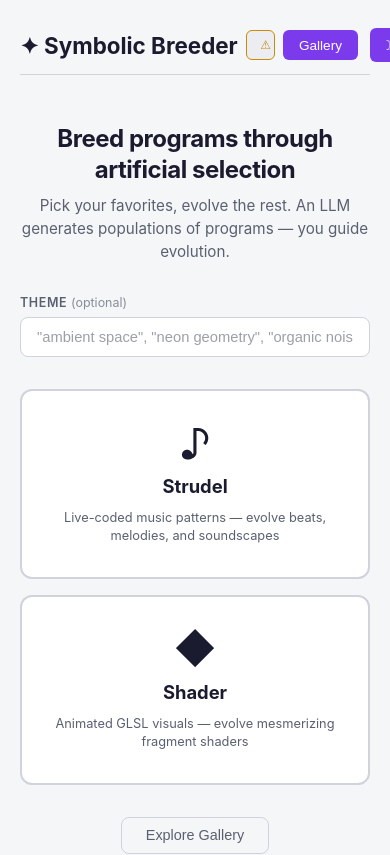
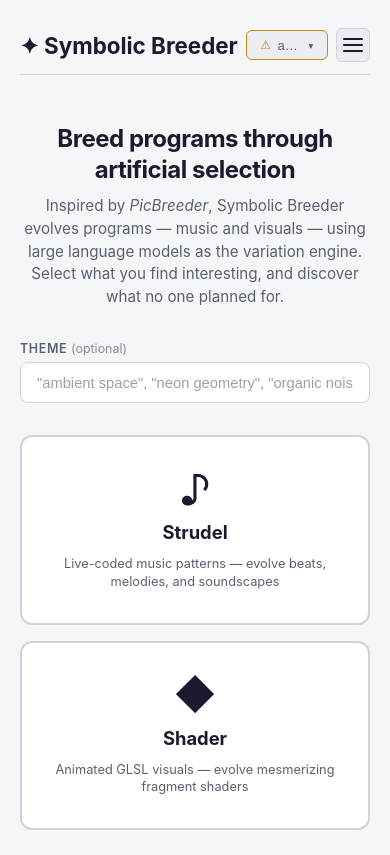
Before and after one commit to TheDevilWillBeBee/SymbolicBreeder, a React (Vite) app in the folder frontend/: page / in a window 390 px wide. Shown: the top 855 px of the page. Built offline with nearby package versions, Linux system fonts and the light colour scheme; no server answers.

Commit message:
change UI color palette, header

```diff
--- a/frontend/src/App.css
+++ b/frontend/src/App.css
@@ -6,12 +6,12 @@
   --bg-secondary: #ffffff;
   --bg-tertiary: #ecedf2;
   --border: #d0d3dc;
-  --border-selected: #8b5cf6;
+  --border-selected: #f59e0b;
   --border-playing: #22c55e;
   --text-primary: #1a1b2e;
   --text-secondary: #5a6070;
-  --accent: #7c3aed;
-  --accent-hover: #6d28d9;
+  --accent: #d97706;
+  --accent-hover: #b45309;
   --success: #16a34a;
   --error: #dc2626;
   --warning: #ca8a04;
@@ -19,20 +19,20 @@
 }
 
 [data-theme="dark"] {
-  --bg-primary: #0f0f1a;
-  --bg-secondary: #1a1b2e;
-  --bg-tertiary: #252640;
-  --border: #2a2b3e;
-  --border-selected: #8b5cf6;
+  --bg-primary: #0f0f14;
+  --bg-secondary: #1a1b24;
+  --bg-tertiary: #25262f;
+  --border: #2a2b35;
+  --border-selected: #f59e0b;
   --border-playing: #22c55e;
   --text-primary: #e2e8f0;
   --text-secondary: #94a3b8;
-  --accent: #8b5cf6;
-  --accent-hover: #7c3aed;
+  --accent: #f59e0b;
+  --accent-hover: #d97706;
   --success: #22c55e;
   --error: #ef4444;
   --warning: #e6a700;
-  --code-bg: #0f1019;
+  --code-bg: #0f1014;
 }
 
 *,
@@ -70,13 +70,93 @@ body.modality-non-strudel .cm-panels {
 /* ── Header ── */
 
 .app-header {
-  display: flex;
-  justify-content: space-between;
-  align-items: center;
   padding: 0.75rem 0;
   border-bottom: 1px solid var(--border);
   margin-bottom: 1rem;
+}
+
+.header-row-top {
+  display: flex;
+  align-items: center;
   gap: 0.5rem;
+}
+
+/* Hamburger button – hidden on desktop */
+.hamburger-btn {
+  display: none;
+  flex-direction: column;
+  justify-content: center;
+  gap: 4px;
+  background: var(--bg-tertiary);
+  border: 1px solid var(--border);
+  border-radius: 6px;
+  width: 34px;
+  height: 34px;
+  padding: 6px;
+  cursor: pointer;
+  margin-left: auto;
+  flex-shrink: 0;
+  transition: border-color 0.15s;
+}
+.hamburger-btn:hover,
+.hamburger-btn.open {
+  border-color: var(--accent);
+}
+.hamburger-line {
+  display: block;
+  width: 100%;
+  height: 2px;
+  background: var(--text-primary);
+  border-radius: 1px;
+  transition: transform 0.2s, opacity 0.2s;
+}
+.hamburger-btn.open .hamburger-line:nth-child(1) {
+  transform: translateY(6px) rotate(45deg);
+}
+.hamburger-btn.open .hamburger-line:nth-child(2) {
+  opacity: 0;
+}
+.hamburger-btn.open .hamburger-line:nth-child(3) {
+  transform: translateY(-6px) rotate(-45deg);
+}
+
+/* Mobile dropdown menu – hidden on desktop */
+.header-mobile-menu {
+  display: none;
+}
+
+@media (max-width: 700px) {
+  .hamburger-btn {
+    display: flex;
+  }
+  .header-actions-desktop {
+    display: none !important;
+  }
+  .header-model-toggle {
+    min-width: 0;
+    flex: 1 1 0;
+    overflow: hidden;
+  }
+  .header-model-label {
+    max-width: 120px;
+  }
+  .header-mobile-menu {
+    display: flex;
+    flex-wrap: wrap;
+    align-items: center;
+    gap: 0.5rem;
+    padding-top: 0.6rem;
+  }
+  .header-mobile-menu button:not(.theme-toggle):not(.header-nav-btn) {
+    background: var(--accent);
+    color: #fff;
+    border: none;
+    padding: 0.45rem 1rem;
+    border-radius: 6px;
+    cursor: pointer;
+    font-size: 0.85rem;
+    font-weight: 500;
+  }
 }
 
 .app-header h1,
@@ -169,6 +249,7 @@ body.modality-non-strudel .cm-panels {
   display: flex;
   align-items: center;
   gap: 0.75rem;
+  margin-left: auto;
 }
 
 .header-actions button {
--- a/frontend/src/App.tsx
+++ b/frontend/src/App.tsx
@@ -32,6 +32,7 @@ export default function App() {
     localStorage.setItem('symbolicBreeder_theme', theme);
   }, [theme]);
 
+  const [menuOpen, setMenuOpen] = useState(false);
   const [modalProgram, setModalProgram] = useState<Program | null>(null);
   const [customizeProgram, setCustomizeProgram] = useState<Program | null>(null);
   const [shareProgram, setShareProgram] = useState<Program | null>(null);
@@ -131,8 +132,10 @@ export default function App() {
               Breed programs through artificial selection
             </p>
             <p className="start-description">
-              Pick your favorites, evolve the rest. An LLM generates
-              populations of programs &mdash; you guide evolution.
+              Inspired by <em>PicBreeder</em>, Symbolic Breeder evolves programs
+              &mdash; music and visuals &mdash; using large language models as
+              the variation engine. Select what you find interesting, and
+              discover what no one planned for.
             </p>
           </div>
 
@@ -211,6 +214,7 @@ export default function App() {
   return (
     <div className="app">
       <header className="app-header">
+        <div className="header-row-top">
           <h1 className="app-title" onClick={goToLanding} title="Go to home page">
             &#10022; Symbolic Breeder
           </h1>
@@ -223,7 +227,17 @@ export default function App() {
             <span className="header-model-label">{llmConfig.provider}/{llmConfig.model}</span>
             <span className="header-model-arrow">{modelPanelOpen ? '\u25B4' : '\u25BE'}</span>
           </button>
-        <div className="header-actions">
+          <button
+            className={'hamburger-btn' + (menuOpen ? ' open' : '')}
+            onClick={() => setMenuOpen((v) => !v)}
+            title="Menu"
+            aria-label="Toggle menu"
+          >
+            <span className="hamburger-line" />
+            <span className="hamburger-line" />
+            <span className="hamburger-line" />
+          </button>
+          <div className="header-actions header-actions-desktop">
             {view === 'breeding' && hasSession && (
               <span className="modality-badge">{modality}</span>
             )}
@@ -243,6 +257,29 @@ export default function App() {
               {theme === 'dark' ? '\u2600' : '\u263D'}
             </button>
           </div>
+        </div>
+        {menuOpen && (
+          <div className="header-mobile-menu">
+            {view === 'breeding' && hasSession && (
+              <span className="modality-badge">{modality}</span>
+            )}
+            <button className="header-nav-btn" onClick={() => { goToGallery(); setMenuOpen(false); }}>
+              Gallery
+            </button>
+            {view === 'breeding' && (
+              <button onClick={() => { handleNewSession(); setMenuOpen(false); }}>
+                New Session
+              </button>
+            )}
+            <button
+              className="theme-toggle"
+              onClick={() => { setTheme((t) => t === 'dark' ? 'light' : 'dark'); setMenuOpen(false); }}
+              title={theme === 'dark' ? 'Switch to light mode' : 'Switch to dark mode'}
+            >
+              {theme === 'dark' ? '\u2600' : '\u263D'}
+            </button>
+          </div>
+        )}
       </header>
 
       {modelPanelOpen && (
--- a/frontend/src/store/galleryStore.ts
+++ b/frontend/src/store/galleryStore.ts
@@ -3,7 +3,7 @@ import { SharedProgram } from '../types';
 import { api } from '../api/client';
 import { MOCK_SHARED_PROGRAMS } from '../mocks/galleryData';
 
-const PER_PAGE = 20;
+const PER_PAGE = 9;
 
 /** Map snake_case API response to camelCase SharedProgram */
 function mapSharedProgram(raw: Record<string, unknown>): SharedProgram {
```
Lines whose indentation alone changed are shown as unchanged.
